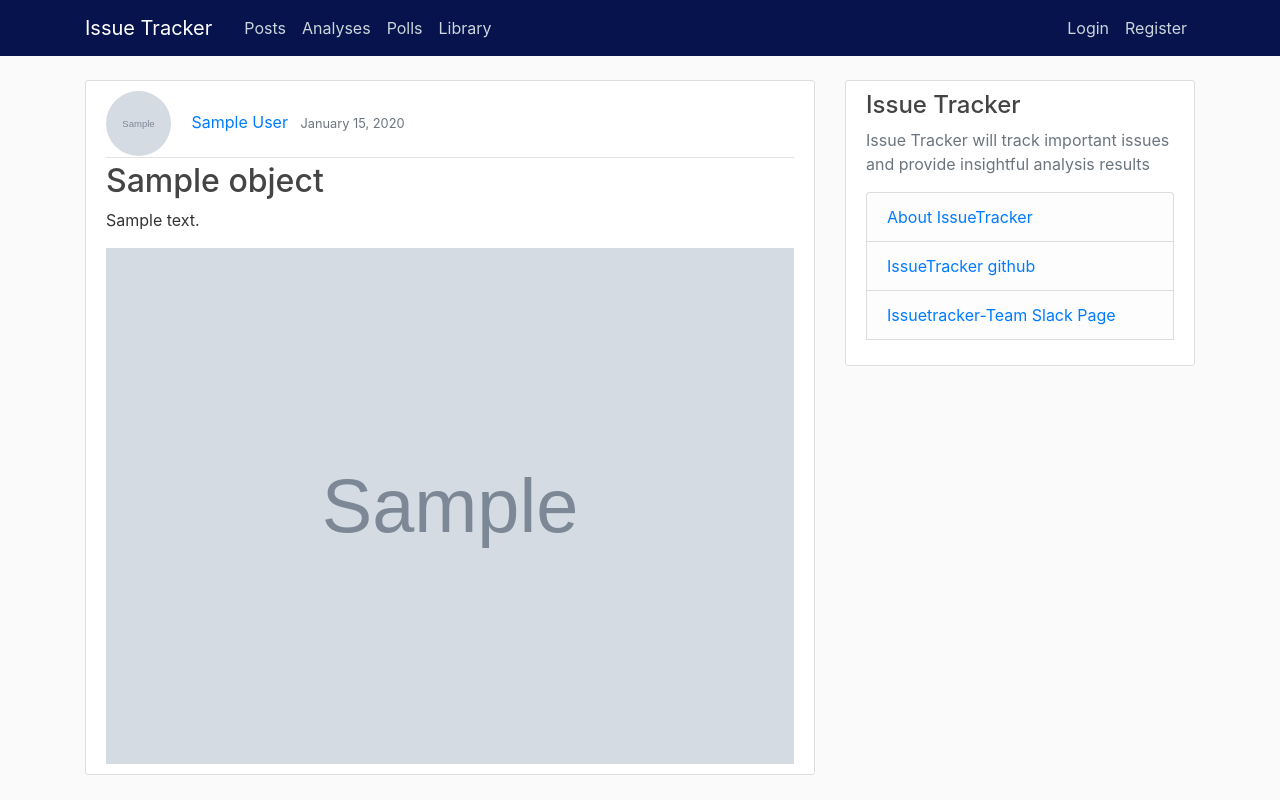
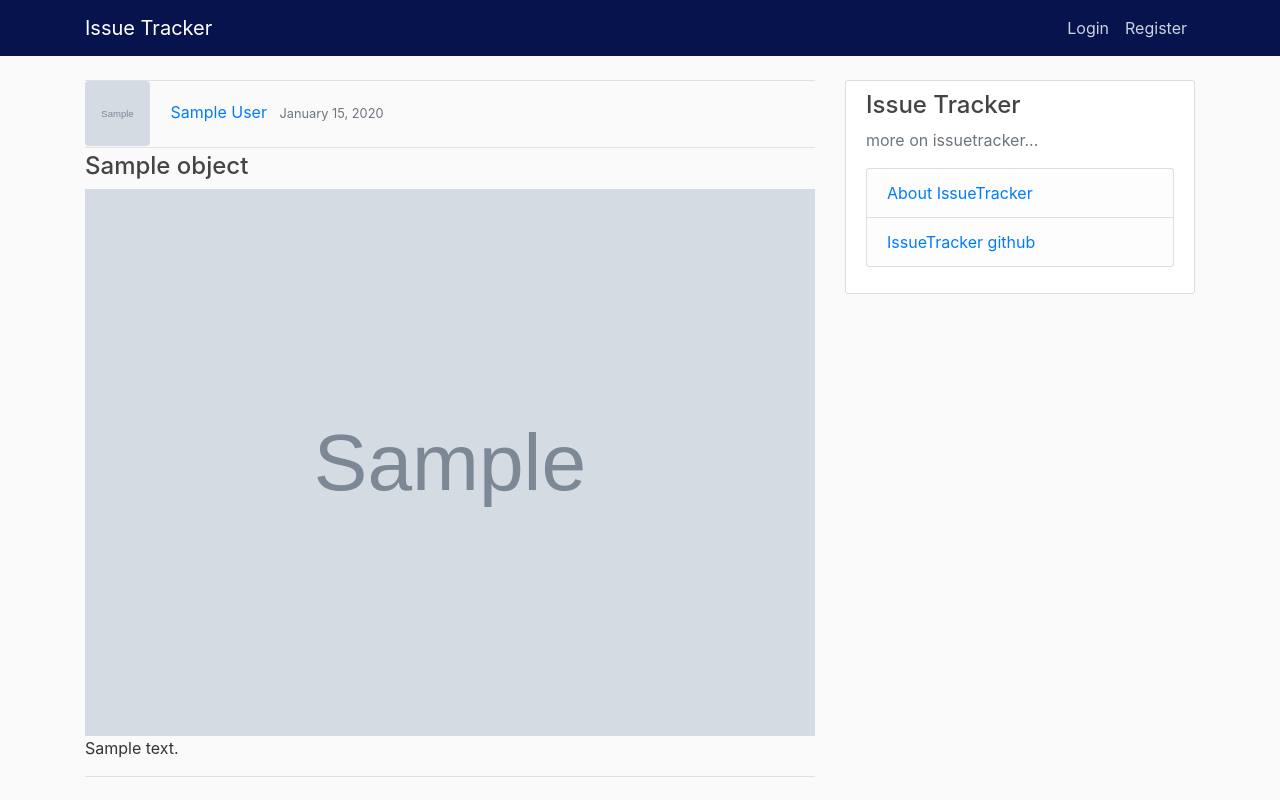
Before and after one commit to iburn78/issuetracker_v01, a Django app: template blog/templates/blog/post_detail.html in a window 1280 px wide. Run offline with Django 3.2, Linux system fonts and the light colour scheme; the template is opened without the code that fills it: most values are stand-ins (such as "Sample title", 1, 10 or a date in 2020); grey boxes marked "Sample" are stand-in pictures; some libraries are stand-ins or nearby versions.

Commit message:
Site cleaned with posts only

```diff
--- a/blog/admin.py
+++ b/blog/admin.py
@@ -1,5 +1,5 @@
 from django.contrib import admin
-from .models import Post, DataAnalysis
+from .models import Post #, DataAnalysis
 
 admin.site.register(Post)
-admin.site.register(DataAnalysis)
+# admin.site.register(DataAnalysis)
--- a/blog/models.py
+++ b/blog/models.py
@@ -17,6 +17,6 @@ class Post(models.Model):
         return reverse('post-detail', kwargs={'pk':self.pk})
 
 
-class DataAnalysis(Post):
-    data_image = models.ImageField(upload_to='data_imgs', blank=True)
-    additional_desc = models.TextField()
+# class DataAnalysis(Post):
+#     data_image = models.ImageField(upload_to='data_imgs', blank=True)
+#     additional_desc = models.TextField()
--- a/blog/templates/blog/base.html
+++ b/blog/templates/blog/base.html
@@ -25,10 +25,12 @@
               </button>
               <div class="collapse navbar-collapse" id="navbarToggle">
                 <div class="navbar-nav mr-auto">
+                  <!--
                   <a class="nav-item nav-link" href="{% url 'blog-home' %}">Posts</a>
-                  <a class="nav-item nav-link" href="{% url 'analysis-list' %}">Analyses</a>
+                  <a class="nav-item nav-link" href="">Analyses</a> url 'analysis-list'
                   <a class="nav-item nav-link" href="{% url 'polls:index' %}">Polls</a>
                   <a class="nav-item nav-link" href="{% url 'books:index' %}">Library</a>
+                  -->
                 </div>
                 <!-- Navbar Right Side -->
                 <div class="navbar-nav">
@@ -62,11 +64,10 @@
             <div class="col-md-4">
               <div class="content-section">
                 <h4>Issue Tracker</h4>
-                <p class='text-muted'>Issue Tracker will track important issues and provide insightful analysis results
+                <p class='text-muted'> more on issuetracker...
                   <ul class="list-group">
                     <li class="list-group-item list-group-item-light"><a href="{% url 'blog-about' %}">About IssueTracker</a></li>
                     <li class="list-group-item list-group-item-light"><a href="https://github.com/iburn78/issuetracker" target="_blank">IssueTracker github</a></li>
-                    <li class="list-group-item list-group-item-light"><a href="https://issuetracker-team.slack.com" target="_blank">Issuetracker-Team Slack Page<a></li>
                   </ul>
                 </p>
               </div>
--- a/blog/templates/blog/post_detail.html
+++ b/blog/templates/blog/post_detail.html
@@ -1,9 +1,10 @@
 {% extends "blog/base.html" %}
 {% block content %}
-<article class="media content-section">
+<article>  <!-- class="media content-section"> -->
+	<div class="border-top my-0"></div>
   <div class="media-body">
     <div class="article-metadata">
-      <img class="rounded-circle article-img" src="{{ object.author.profile.image.url }}">
+      <img class="rounded article-img" src="{{ object.author.profile.image.url }}">
         <a class="mr-2" href="{% url 'user-posts' object.author.username %}">{{ object.author }}</a>
         <small class="text-muted">{{ object.date_posted|date:"F d, Y" }}</small>
 	{% if object.author == user %}
@@ -11,11 +12,13 @@
              <a class="btn btn-danger btn-sm mt-1 mb-1 float-right" href="{% url 'post-delete' object.id %}">Delete</a>
 	{% endif %}
       </div>
-      <h2 class="article-title">{{ object.title }}</h2>
-      <p class="article-content">{{ object.content }}</p>
+  </div>
+      <h4 class="article-title">{{ object.title }}</h4>
     {% if object.image %}
       <img src="{{ object.image.url }}" alt = "Images for this post" style="width:100%;height:100%;object-fit:contain;border:0;">
     {% endif %}
+      <p class="article-content">{{ object.content }}</p>
+			<div class="border-top my-0">
    </div>
 </article>
 {% endblock content %}
--- a/blog/templates/blog/post_form.html
+++ b/blog/templates/blog/post_form.html
@@ -5,7 +5,7 @@
 	<form method="POST" enctype="multipart/form-data">
 	    {% csrf_token %}
 	    <fieldset class ="form-group">
-		<legend class="border-bottom mb-4">Blog Post</legend>
+		<legend class="border-bottom mb-4">New Post</legend>
 		{{ form | crispy }}
 	    </fieldset>
 	    <div class="from-group">
--- a/blog/urls.py
+++ b/blog/urls.py
@@ -9,7 +9,7 @@ from .views import (
         PostUpdateView,
         PostDeleteView,
         UserPostListView,
-        AnalysisListView
+        # AnalysisListView
         )
 from . import views
 
@@ -21,5 +21,5 @@ urlpatterns = [
     path('post/<int:pk>/update', PostUpdateView.as_view(), name='post-update'),
     path('post/<int:pk>/delete', PostDeleteView.as_view(), name='post-delete'),
     path('about/', views.about, name='blog-about'),
-    path('analysis/', AnalysisListView.as_view(), name='analysis-list'),
+    # path('analysis/', AnalysisListView.as_view(), name='analysis-list'),
 ] #+ static(settings.STATIC_URL, document_root=settings.STATIC_ROOT)
--- a/books/admin.py
+++ b/books/admin.py
@@ -1,8 +1,8 @@
 from django.contrib import admin
 from .models import Book, Author, Publisher
 
-admin.site.register(Book)
-admin.site.register(Author)
-admin.site.register(Publisher)
+# admin.site.register(Book)
+# admin.site.register(Author)
+# admin.site.register(Publisher)
 
 # Register your models here.
--- a/polls/admin.py
+++ b/polls/admin.py
@@ -16,5 +16,5 @@ class QuestionAdmin(admin.ModelAdmin):
     search_fields = ['question_text']
 #    fields = ['pub_date', 'question_text']
 
-admin.site.register(Question, QuestionAdmin)
-admin.site.register(Choice)
+# admin.site.register(Question, QuestionAdmin)
+# admin.site.register(Choice)
```
Also changed, not shown: blog/templates/blog/home.html (+10 -9 lines), blog/templates/blog/user_posts.html (+7 -7 lines), blog/views.py (+6 -6 lines), blog/migrations/0003_delete_dataanalysis.py (added), media/post_imgs/porsche-911-carrera--8.jpg (added), media/post_imgs/porsche-911-carrera--8_exL9xpl.jpg (added).
